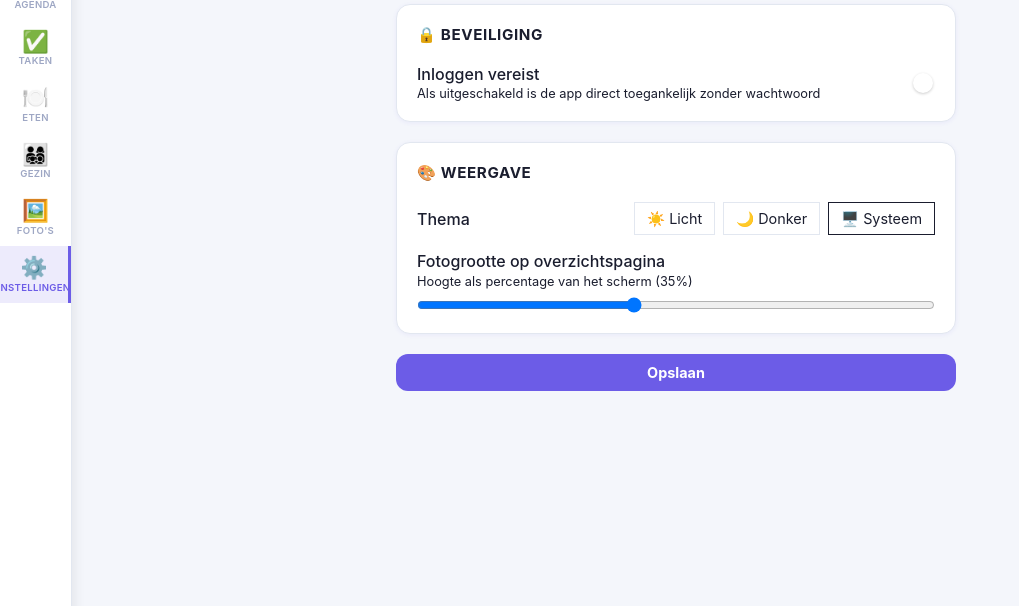
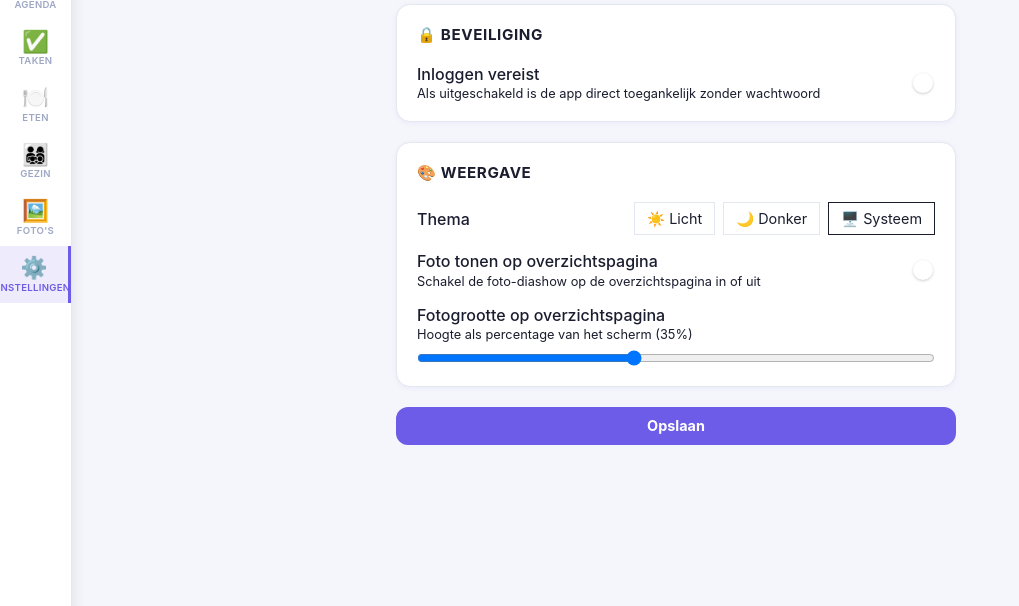
Before and after one commit to lmeulen/FamiliePlanner, a FastAPI app: page /instellingen in a window 1280 px wide. Shown: the part 105-711 px from the top of the page, without its empty margins (0-1019 px from the left). Run offline with FastAPI, Linux system fonts and the light colour scheme; the visitor is signed in with stand-in values (Sample User, id 1); data comes from the database, SQL or seed files in the repository; data that the repository does not hold is empty.

Commit message:
Dashboard/settings/CSRF improvements
Dashboard:
- Agenda section header (task-group-header style, no icon)
- CSS: .task-group-header + .card-list margin-top matches the gap
  used between task list headers and their tasks

Settings photo toggle:
- Fixed toggle not responding: use label.settings-row instead of div
- Height slider dims/disables when photo toggle is off
- Backend: dashboard_photo_enabled key in settings router

CSRF fix:
- Removed form body reading from middleware (broke login POST via
  BaseHTTPMiddleware ASGI stream exhaustion); header-only validation

app.js: settingsReady Promise + getSettings() exposed on FP object

Co-authored-by: Copilot <223556219+Copilot@users.noreply.github.com>

```diff
--- a/app/csrf.py
+++ b/app/csrf.py
@@ -16,9 +16,7 @@ from starlette.requests import Request
 
 _SESSION_KEY = "csrf_token"
 _SAFE_METHODS = frozenset({"GET", "HEAD", "OPTIONS"})
-# Paths where the token arrives as a form field instead of a header
-_FORM_PATHS = frozenset({"/login"})
-# Honour the same test-bypass flag used by AuthMiddleware
+# TEST bypass
 _TEST_DISABLED = os.environ.get("AUTH_DISABLED", "").lower() in ("1", "true", "yes")
 
 
@@ -35,12 +33,8 @@ class CSRFMiddleware(BaseHTTPMiddleware):
         token: str = request.session[_SESSION_KEY]
 
         if request.method not in _SAFE_METHODS:
-            if request.url.path in _FORM_PATHS:
-                form = await request.form()
-                submitted = form.get(_SESSION_KEY, "")
-            else:
-                submitted = request.headers.get("X-CSRF-Token", "")
-
+            # API calls send the token as a header (body is not consumed)
+            submitted = request.headers.get("X-CSRF-Token", "")
             if not secrets.compare_digest(submitted, token):
                 return JSONResponse({"detail": "CSRF token ongeldig"}, status_code=403)
 
--- a/app/routers/settings.py
+++ b/app/routers/settings.py
@@ -11,7 +11,7 @@ from app.models.settings import AppSetting
 router = APIRouter(prefix="/api/settings", tags=["settings"])
 
 # Keys managed by this router
-_KEYS = {"auth_required", "dashboard_photo_height", "theme"}
+_KEYS = {"auth_required", "dashboard_photo_height", "dashboard_photo_enabled", "theme"}
 
 
 async def _get(db: AsyncSession, key: str, default: str) -> str:
@@ -33,6 +33,7 @@ async def get_settings(db: AsyncSession = Depends(get_db)):
     return {
         "auth_required": (await _get(db, "auth_required", str(get_auth_required()))).lower() in ("1", "true"),
         "dashboard_photo_height": int(await _get(db, "dashboard_photo_height", "35")),
+        "dashboard_photo_enabled": (await _get(db, "dashboard_photo_enabled", "true")).lower() in ("1", "true"),
         "theme": await _get(db, "theme", "system"),
     }
 
@@ -44,6 +45,9 @@ async def update_settings(payload: dict, db: AsyncSession = Depends(get_db)):
         await _set(db, "auth_required", str(val).lower())
         set_auth_required(val)
 
+    if "dashboard_photo_enabled" in payload:
+        await _set(db, "dashboard_photo_enabled", str(bool(payload["dashboard_photo_enabled"])).lower())
+
     if "dashboard_photo_height" in payload:
         h = max(10, min(80, int(payload["dashboard_photo_height"])))
         await _set(db, "dashboard_photo_height", str(h))
--- a/app/static/css/main.css
+++ b/app/static/css/main.css
@@ -729,6 +729,7 @@ img { max-width: 100%; }
   border-bottom: 1px solid var(--border);
   margin-bottom: .2rem;
 }
+.task-group-header + .card-list { margin-top: .4rem; }
 .task-group-header--overdue {
   color: var(--color-danger);
   border-bottom-color: var(--color-danger);
--- a/app/static/js/app.js
+++ b/app/static/js/app.js
@@ -197,10 +197,17 @@ window.FP = (() => {
   }
 
   // ── Init ──────────────────────────────────────────────────────
+  // settingsReady resolves once /api/settings/ has been fetched.
+  // Other modules can await FP.settingsReady before checking FP.settings.
+  let _settingsResolve;
+  let _settings = null;
+  const settingsReady = new Promise(res => { _settingsResolve = res; });
+
   async function applyPersistedSettings() {
     try {
       const s = await API.get('/api/settings/');
-      if (!s) return;
+      if (s) {
+        _settings = s;
         // Photo height CSS variable
         if (s.dashboard_photo_height) {
           document.documentElement.style.setProperty(
@@ -212,7 +219,9 @@ window.FP = (() => {
           document.documentElement.setAttribute('data-theme', s.theme);
           localStorage.setItem('fp-theme', s.theme);
         }
+      }
     } catch { /* silently ignore – non-critical */ }
+    finally { _settingsResolve(); }
   }
 
   document.addEventListener('DOMContentLoaded', () => {
@@ -230,5 +239,7 @@ window.FP = (() => {
     toLocalDatetimeInput, mealTypeLabel,
     buildMemberChips, populateMemberSelect, buildMemberPicker, getSelectedMemberIds,
     NL_DAYS, NL_DAYS_FULL, NL_MONTHS, NL_MONTHS_SHORT,
+    settingsReady,
+    getSettings: () => _settings,
   };
 })();
--- a/app/static/js/dashboard.js
+++ b/app/static/js/dashboard.js
@@ -474,6 +474,9 @@
 
     async function load() {
       try {
+        await FP.settingsReady;
+        const s = FP.getSettings();
+        if (s && s.dashboard_photo_enabled === false) return;
         const data = await API.get('/api/photos/');
         if (!data || !data.length) return;
         photos = data.sort(() => Math.random() - .5);
--- a/app/static/js/settings.js
+++ b/app/static/js/settings.js
@@ -1,17 +1,26 @@
 /* global API */
 (function () {
-  const form        = document.getElementById('settings-form');
-  const authToggle  = document.getElementById('auth-required');
-  const photoSlider = document.getElementById('photo-height');
-  const photoValEl  = document.getElementById('photo-height-val');
-  const saveStatus  = document.getElementById('save-status');
+  const form           = document.getElementById('settings-form');
+  const authToggle     = document.getElementById('auth-required');
+  const photoToggle    = document.getElementById('dashboard-photo-enabled');
+  const photoHeightRow = document.getElementById('photo-height-row');
+  const photoSlider    = document.getElementById('photo-height');
+  const photoValEl     = document.getElementById('photo-height-val');
+  const saveStatus     = document.getElementById('save-status');
+
+  function updatePhotoHeightRow() {
+    const enabled = photoToggle.checked;
+    photoHeightRow.style.opacity = enabled ? '' : '0.4';
+    photoSlider.disabled = !enabled;
+  }
 
   // ── Load current settings ────────────────────────────────────
   async function load() {
     const s = await API.get('/api/settings/');
     if (!s) return;
 
-    authToggle.checked = !!s.auth_required;
+    authToggle.checked  = !!s.auth_required;
+    photoToggle.checked = s.dashboard_photo_enabled !== false;
 
     const h = s.dashboard_photo_height || 35;
     photoSlider.value = h;
@@ -20,6 +29,8 @@
     const theme = s.theme || 'system';
     const radio = form.querySelector(`input[name="theme"][value="${theme}"]`);
     if (radio) radio.checked = true;
+
+    updatePhotoHeightRow();
   }
 
   // ── Live slider label ────────────────────────────────────────
@@ -27,12 +38,15 @@
     photoValEl.textContent = photoSlider.value;
   });
 
+  photoToggle.addEventListener('change', updatePhotoHeightRow);
+
   // ── Save ─────────────────────────────────────────────────────
   form.addEventListener('submit', async e => {
     e.preventDefault();
     const theme = form.querySelector('input[name="theme"]:checked')?.value || 'system';
     const payload = {
       auth_required: authToggle.checked,
+      dashboard_photo_enabled: photoToggle.checked,
       dashboard_photo_height: parseInt(photoSlider.value, 10),
       theme,
     };
--- a/app/templates/dashboard.html
+++ b/app/templates/dashboard.html
@@ -18,6 +18,7 @@
 
     <!-- TODAY'S AGENDA -->
     <section class="section" aria-labelledby="today-agenda-title">
+      <div class="task-group-header">Agenda</div>
       <div class="card-list" id="today-events">
         <div class="skeleton-list">
           <div class="skeleton"></div><div class="skeleton"></div>
--- a/app/templates/login.html
+++ b/app/templates/login.html
@@ -63,7 +63,6 @@
       {% endif %}
 
       <form method="post" action="/login">
-        <input type="hidden" name="csrf_token" value="{{ request.state.csrf_token }}" />
         <label>Gebruikersnaam
           <input type="text" name="username" autocomplete="username" autofocus required />
         </label>
--- a/app/templates/settings.html
+++ b/app/templates/settings.html
@@ -48,7 +48,18 @@
         </div>
       </div>
 
-      <div class="settings-row settings-row--col">
+      <label class="settings-row">
+        <span class="settings-label">
+          <span class="settings-label-main">Foto tonen op overzichtspagina</span>
+          <span class="settings-label-hint">Schakel de foto-diashow op de overzichtspagina in of uit</span>
+        </span>
+        <span class="toggle-wrap">
+          <input type="checkbox" id="dashboard-photo-enabled" name="dashboard_photo_enabled" role="switch" />
+          <span class="toggle-track"><span class="toggle-thumb"></span></span>
+        </span>
+      </label>
+
+      <div class="settings-row settings-row--col" id="photo-height-row">
         <span class="settings-label">
           <span class="settings-label-main">Fotogrootte op overzichtspagina</span>
           <span class="settings-label-hint">Hoogte als percentage van het scherm (<span id="photo-height-val">35</span>%)</span>
```
Lines whose indentation alone changed are shown as unchanged.
